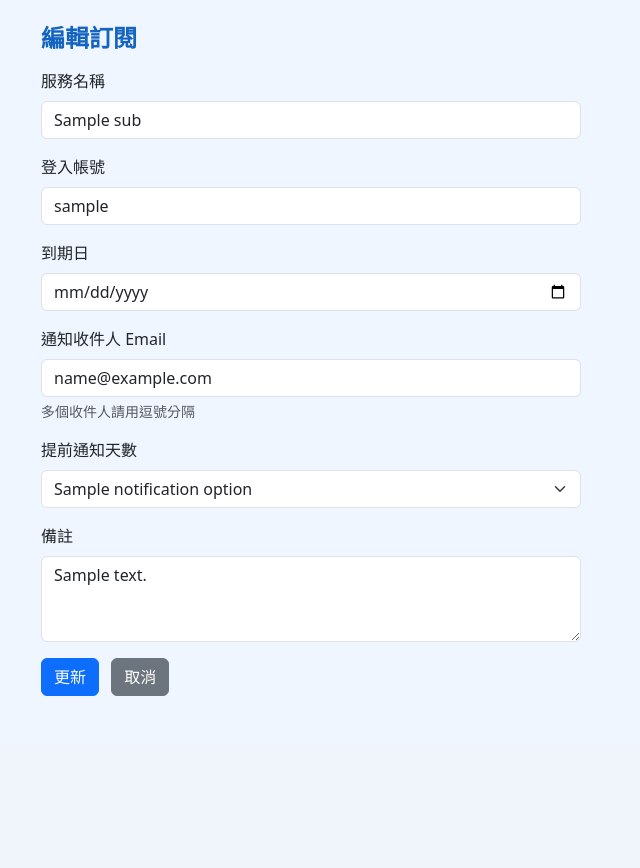
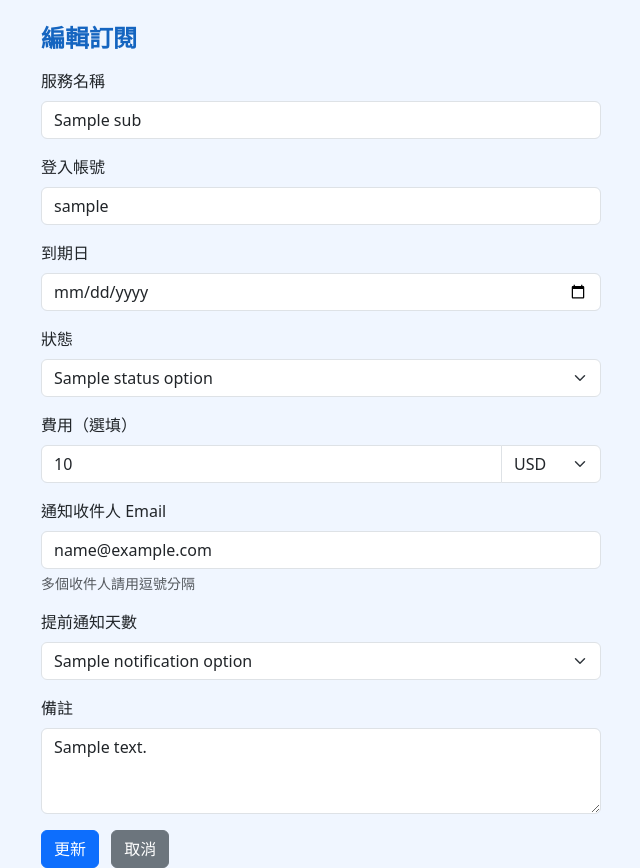
Before and after one commit to gilliontec-tw/subtracker, a FastAPI app: template src/interfaces/web/templates/edit.html in a window 1280 px wide. Shown: the part 56-924 px from the top of the page, without its empty margins (41-681 px from the left). Before the commit the page ends 752 px from the top, so only its background shows below. Run offline with FastAPI, Linux system fonts and the light colour scheme; the template is opened without the code that fills it: most values are stand-ins (such as "Sample title", 1, 10 or a date in 2020).

Commit message:
feat: add subscription status tags and cost tracking (A1, A2)

```diff
--- a/src/interfaces/web/routes/subscriptions.py
+++ b/src/interfaces/web/routes/subscriptions.py
@@ -1,8 +1,9 @@
 from datetime import date, datetime
+from decimal import Decimal
 from fastapi import APIRouter, Depends, Form, Request
 from fastapi.responses import RedirectResponse
 from fastapi.templating import Jinja2Templates
-from src.domain.entities.subscription import NotificationDays
+from src.domain.entities.subscription import NotificationDays, SubscriptionStatus
 from src.interfaces.web.dependencies import (
     get_create_uc, get_delete_uc, get_list_uc, get_single_uc, get_update_uc,
     get_current_user, require_create, require_update, require_delete,
@@ -19,6 +20,15 @@ NOTIFICATION_OPTIONS = [
     (90,  "3 個月前"),
     (120, "4 個月前"),
 ]
+
+STATUS_OPTIONS = [
+    ("active",    "使用中"),
+    ("renewed",   "已續約"),
+    ("cancelled", "已取消"),
+    ("suspended", "暫停"),
+]
+
+CURRENCY_OPTIONS = ["TWD", "USD", "EUR", "JPY"]
 
 
 @router.get("/")
@@ -38,6 +48,8 @@ def create_form(request: Request, current_user=Depends(require_create)):
     return templates.TemplateResponse("create.html", {
         "request": request,
         "notification_options": NOTIFICATION_OPTIONS,
+        "status_options": STATUS_OPTIONS,
+        "currency_options": CURRENCY_OPTIONS,
         "current_user": current_user,
     })
 
@@ -50,6 +62,9 @@ def create_submit(
     expiry_date: str = Form(...),
     notification_emails: str = Form(...),
     notification_days: int = Form(...),
+    status: str = Form("active"),
+    cost: str | None = Form(None),
+    currency: str = Form("TWD"),
     notes: str | None = Form(None),
     uc=Depends(get_create_uc),
     current_user=Depends(require_create),
@@ -60,6 +75,9 @@ def create_submit(
         expiry_date=datetime.strptime(expiry_date, "%Y-%m-%d").date(),
         notification_emails=notification_emails,
         notification_days=NotificationDays(notification_days),
+        status=SubscriptionStatus(status),
+        cost=Decimal(cost) if cost and cost.strip() else None,
+        currency=currency,
         notes=notes or None,
     )
     return RedirectResponse("/", status_code=303)
@@ -77,6 +95,8 @@ def edit_form(
         "request": request,
         "sub": sub,
         "notification_options": NOTIFICATION_OPTIONS,
+        "status_options": STATUS_OPTIONS,
+        "currency_options": CURRENCY_OPTIONS,
         "current_user": current_user,
     })
 
@@ -89,6 +109,9 @@ def edit_submit(
     expiry_date: str = Form(...),
     notification_emails: str = Form(...),
     notification_days: int = Form(...),
+    status: str = Form("active"),
+    cost: str | None = Form(None),
+    currency: str = Form("TWD"),
     notes: str | None = Form(None),
     uc=Depends(get_update_uc),
     current_user=Depends(require_update),
@@ -100,6 +123,9 @@ def edit_submit(
         expiry_date=datetime.strptime(expiry_date, "%Y-%m-%d").date(),
         notification_emails=notification_emails,
         notification_days=NotificationDays(notification_days),
+        status=SubscriptionStatus(status),
+        cost=Decimal(cost) if cost and cost.strip() else None,
+        currency=currency,
         notes=notes or None,
     )
     return RedirectResponse("/", status_code=303)
--- a/src/interfaces/web/templates/edit.html
+++ b/src/interfaces/web/templates/edit.html
@@ -1,35 +1,62 @@
 {% extends "base.html" %}
 {% block content %}
 <h4 class="mb-3">編輯訂閱</h4>
-<form method="POST" action="/subscriptions/{{ sub.id }}/edit" style="max-width:540px">
+<form method="POST" action="/subscriptions/{{ sub.id }}/edit" style="max-width:560px">
   <div class="mb-3">
     <label class="form-label">服務名稱</label>
-    <input type="text" name="service_name" class="form-control" value="{{ sub.service_name }}" required>
+    <input type="text" name="service_name" class="form-control"
+           value="{{ sub.service_name }}" required>
   </div>
   <div class="mb-3">
     <label class="form-label">登入帳號</label>
-    <input type="text" name="login_account" class="form-control" value="{{ sub.login_account }}" required>
+    <input type="text" name="login_account" class="form-control"
+           value="{{ sub.login_account }}" required>
   </div>
   <div class="mb-3">
     <label class="form-label">到期日</label>
-    <input type="date" name="expiry_date" class="form-control" value="{{ sub.expiry_date }}" required>
+    <input type="date" name="expiry_date" class="form-control"
+           value="{{ sub.expiry_date }}" required>
+  </div>
+  <div class="mb-3">
+    <label class="form-label">狀態</label>
+    <select name="status" class="form-select" required>
+      {% for value, label in status_options %}
+      <option value="{{ value }}" {% if value == sub.status.value %}selected{% endif %}>{{ label }}</option>
+      {% endfor %}
+    </select>
+  </div>
+  <div class="mb-3">
+    <label class="form-label">費用（選填）</label>
+    <div class="input-group">
+      <input type="number" name="cost" step="0.01" min="0" class="form-control"
+             value="{{ sub.cost if sub.cost else '' }}" placeholder="例如 1200">
+      <select name="currency" class="form-select" style="max-width:100px">
+        {% for c in currency_options %}
+        <option value="{{ c }}" {% if c == sub.currency %}selected{% endif %}>{{ c }}</option>
+        {% endfor %}
+      </select>
+    </div>
   </div>
   <div class="mb-3">
     <label class="form-label">通知收件人 Email</label>
-    <input type="text" name="notification_emails" class="form-control" value="{{ sub.notification_emails }}" required>
+    <input type="text" name="notification_emails" class="form-control"
+           value="{{ sub.notification_emails }}" required>
     <div class="form-text">多個收件人請用逗號分隔</div>
   </div>
   <div class="mb-3">
     <label class="form-label">提前通知天數</label>
     <select name="notification_days" class="form-select" required>
       {% for value, label in notification_options %}
-      <option value="{{ value }}" {% if value == sub.notification_days.value %}selected{% endif %}>{{ label }}</option>
+      <option value="{{ value }}" {% if value == sub.notification_days.value %}selected{% endif %}>
+        {{ label }}
+      </option>
       {% endfor %}
     </select>
   </div>
   <div class="mb-3">
     <label class="form-label">備註</label>
-    <textarea name="notes" class="form-control" rows="3" placeholder="合約編號、購買廠商、授權數量等（選填）">{{ sub.notes or '' }}</textarea>
+    <textarea name="notes" class="form-control" rows="3"
+              placeholder="合約編號、購買廠商、授權數量等（選填）">{{ sub.notes or '' }}</textarea>
   </div>
   <button type="submit" class="btn btn-primary">更新</button>
   <a href="/" class="btn btn-secondary ms-2">取消</a>
```
Also changed, not shown: src/application/use_cases/create_subscription.py (+8 -1 lines), src/application/use_cases/update_subscription.py (+13 -6 lines), src/domain/entities/subscription.py (+13 -2 lines), src/infrastructure/database/models.py (+28 -11 lines), src/infrastructure/database/sql_subscription_repository.py (+18 -8 lines), src/interfaces/web/templates/create.html (+23 -2 lines), tests/unit/test_subscription_entity.py (+15 -1 lines).
